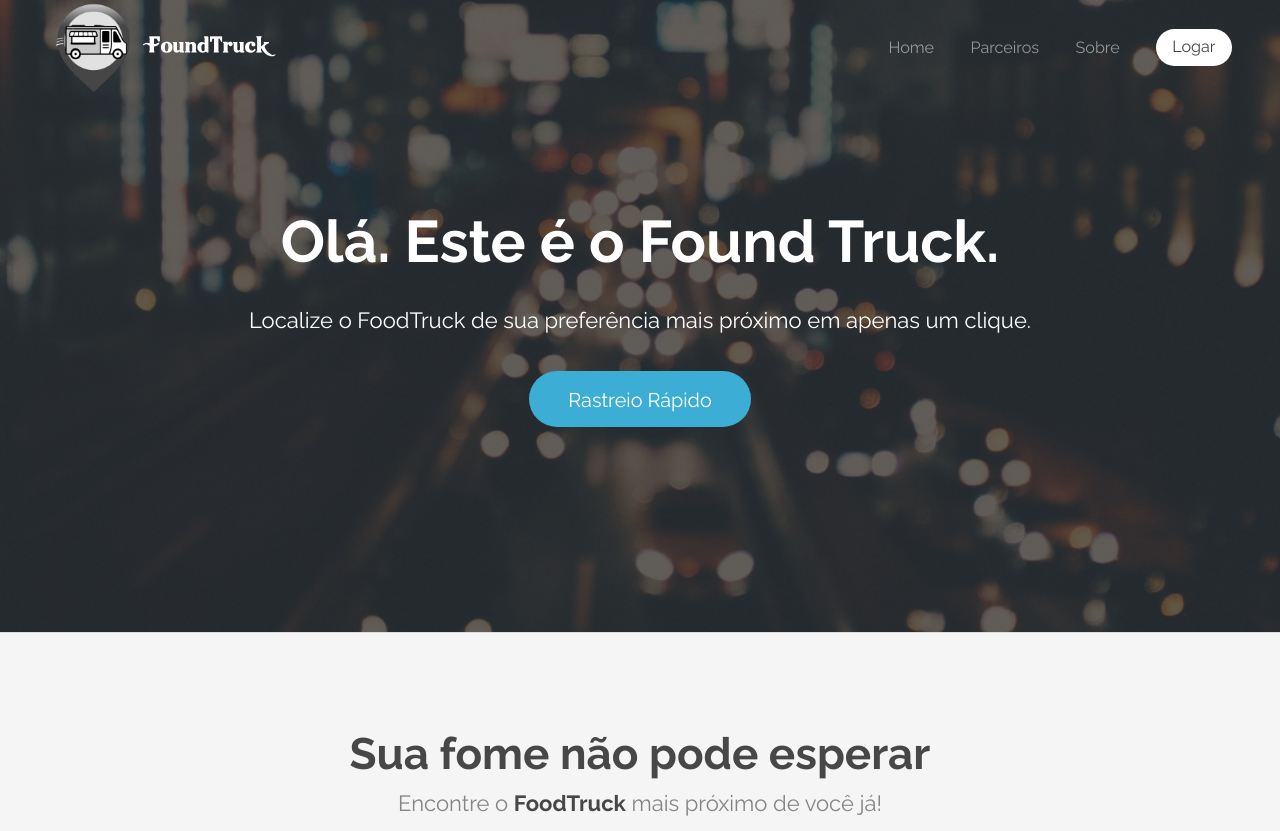
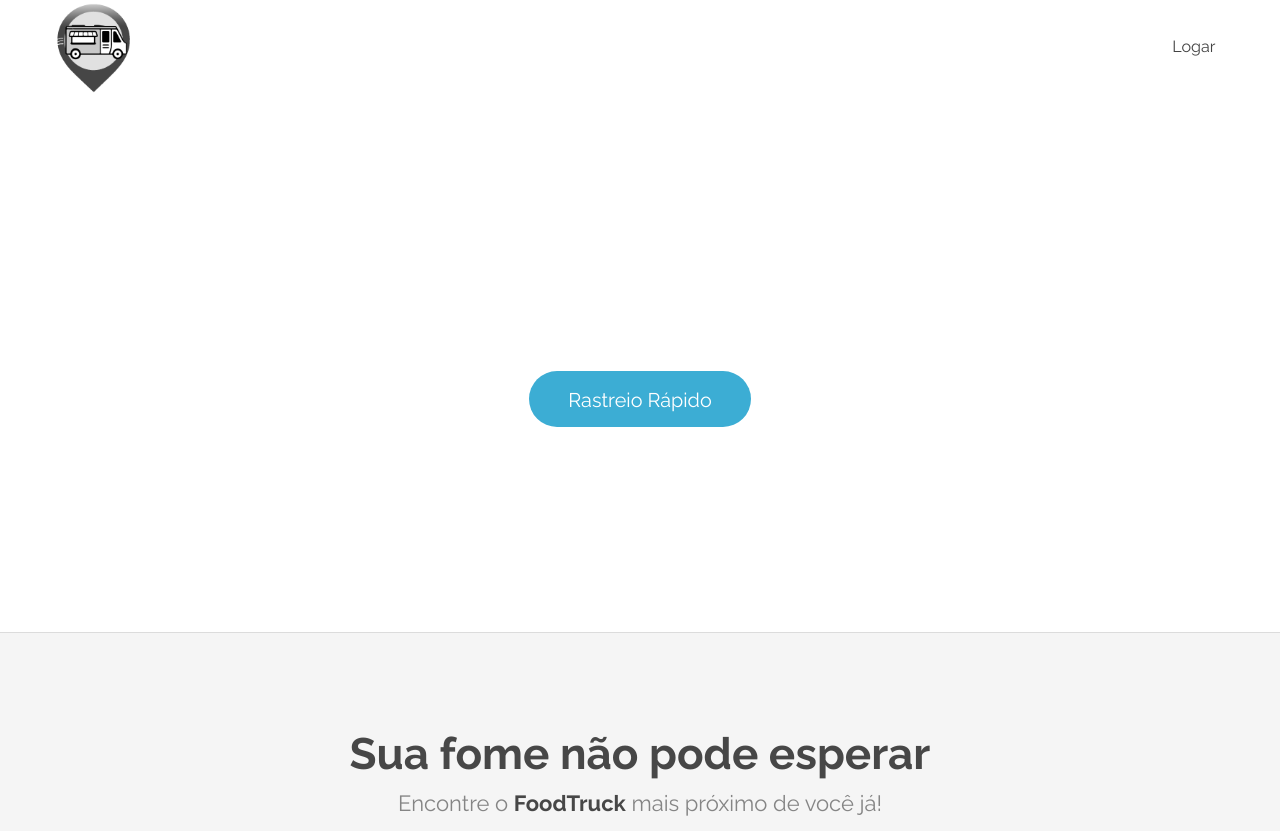
Before and after one commit to zygor06/FoundTruck, a PHP site: page / in a window 1280 px wide. Shown: the top 831 px of the page. Run offline with PHP 8.4, Linux system fonts and the light colour scheme.

Commit message:
Add files via upload

```diff
--- a/FoundTrucks/css/style.css
+++ b/FoundTrucks/css/style.css
@@ -1040,7 +1040,6 @@
 /* Banner */
 
 	#banner {
-		background-image: url(../images/dark_tint.png), url(../images/bokeh_car_lights_bg.jpg);
 		background-position: center center;
 		background-size: cover;
 		color: #ffffff;
```
